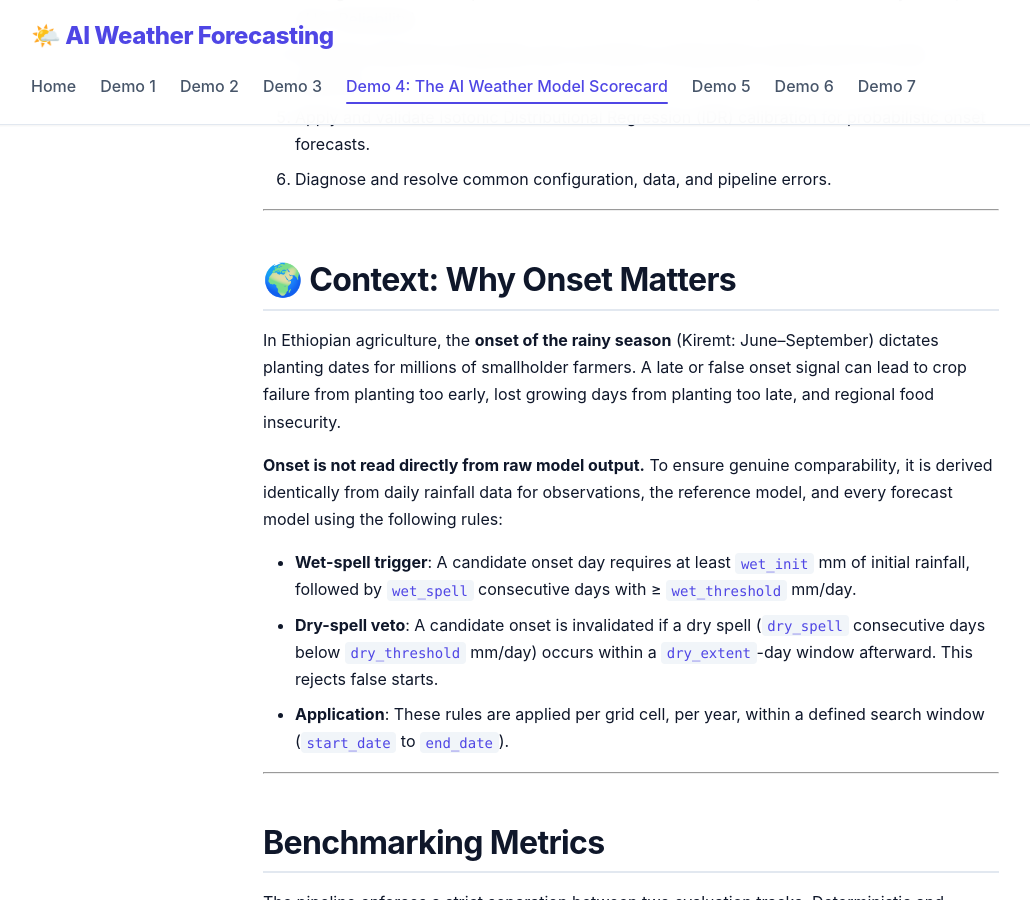
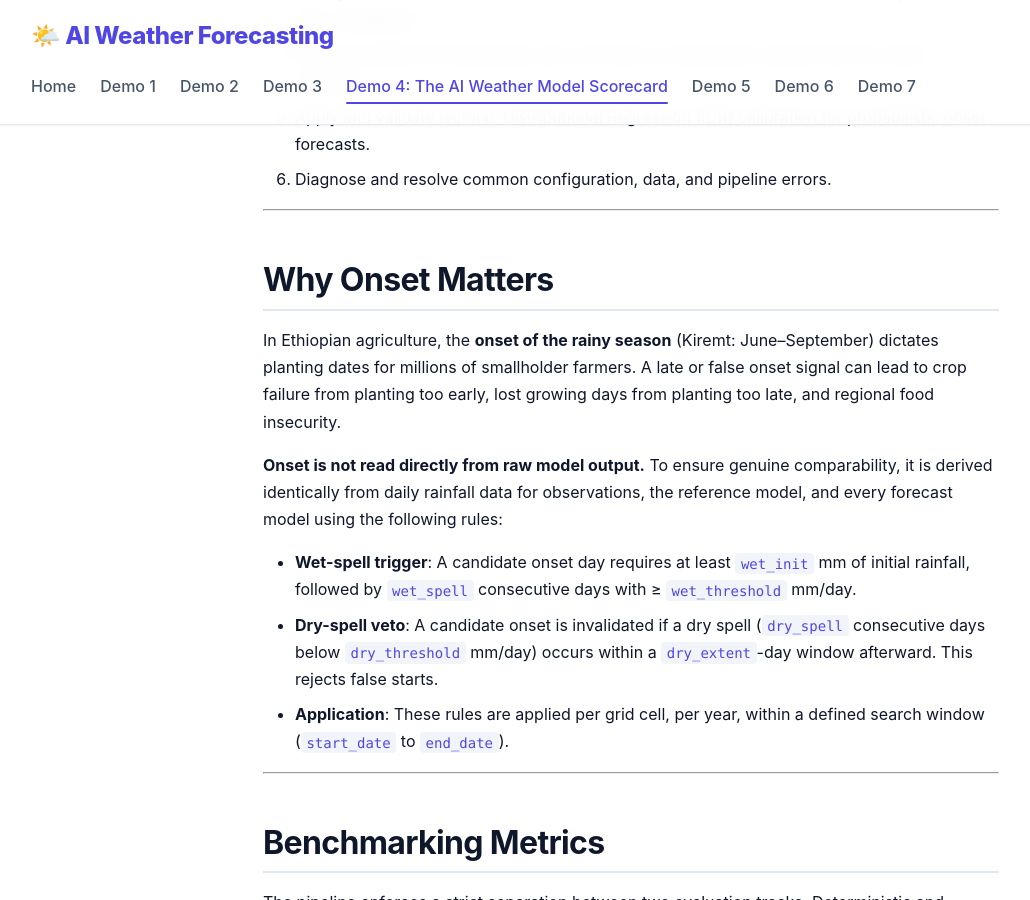
Before and after one commit to mesfind/ai_weather, a Jekyll site: the page built from docs/_episodes/04-weather-model.md, in a window 1280 px wide and 900 px high, scrolled down 635 px. Shown: the whole window, without its empty margins (9-1039 px from the left). Built offline with Jekyll 4.4.1, drawn with Linux system fonts in a browser that asks for light colours; formulas are drawn with MathJax 3; some of the changed lines change nothing that is shown.

Commit message:
Update 04-weather-model.md

```diff
--- a/docs/_episodes/04-weather-model.md
+++ b/docs/_episodes/04-weather-model.md
@@ -37,7 +37,7 @@
 
 ---
 
-## 🌍 Context: Why Onset Matters
+##  Why Onset Matters
 
 In Ethiopian agriculture, the **onset of the rainy season** (Kiremt: June–September) dictates planting dates for millions of smallholder farmers. A late or false onset signal can lead to crop failure from planting too early, lost growing days from planting too late, and regional food insecurity.
 
@@ -173,7 +173,7 @@
 
 > **Overall Fair BSS**: `-0.1624` &nbsp;|&nbsp; **Overall Fair RPSS**: `-0.2570`
 
-![Days 1-15 BSS and AUC](image2.png)
+![Days 1-15 BSS and AUC](../fig/image2.png)
 
 ---
 
@@ -191,7 +191,7 @@
 
 > **Overall Fair BSS**: `-0.2576` &nbsp;|&nbsp; **Overall Fair RPSS**: `-0.4860`
 
-![Days 16-30 BSS and AUC](image1.png)
+![Days 16-30 BSS and AUC](../fig/image1.png)
 
 ---
 
@@ -208,10 +208,10 @@
 **Reliability Diagrams:**
 
 *Days 1-15 Reliability:*
-![Days 1-15 Reliability](image4.png)
+![Days 1-15 Reliability](../fig/image4.png)
 
 *Days 16-30 Reliability:*
-![Days 16-30 Reliability](image3.png)
+![Days 16-30 Reliability](../fig/image3.png)
 
 ---
 
```
